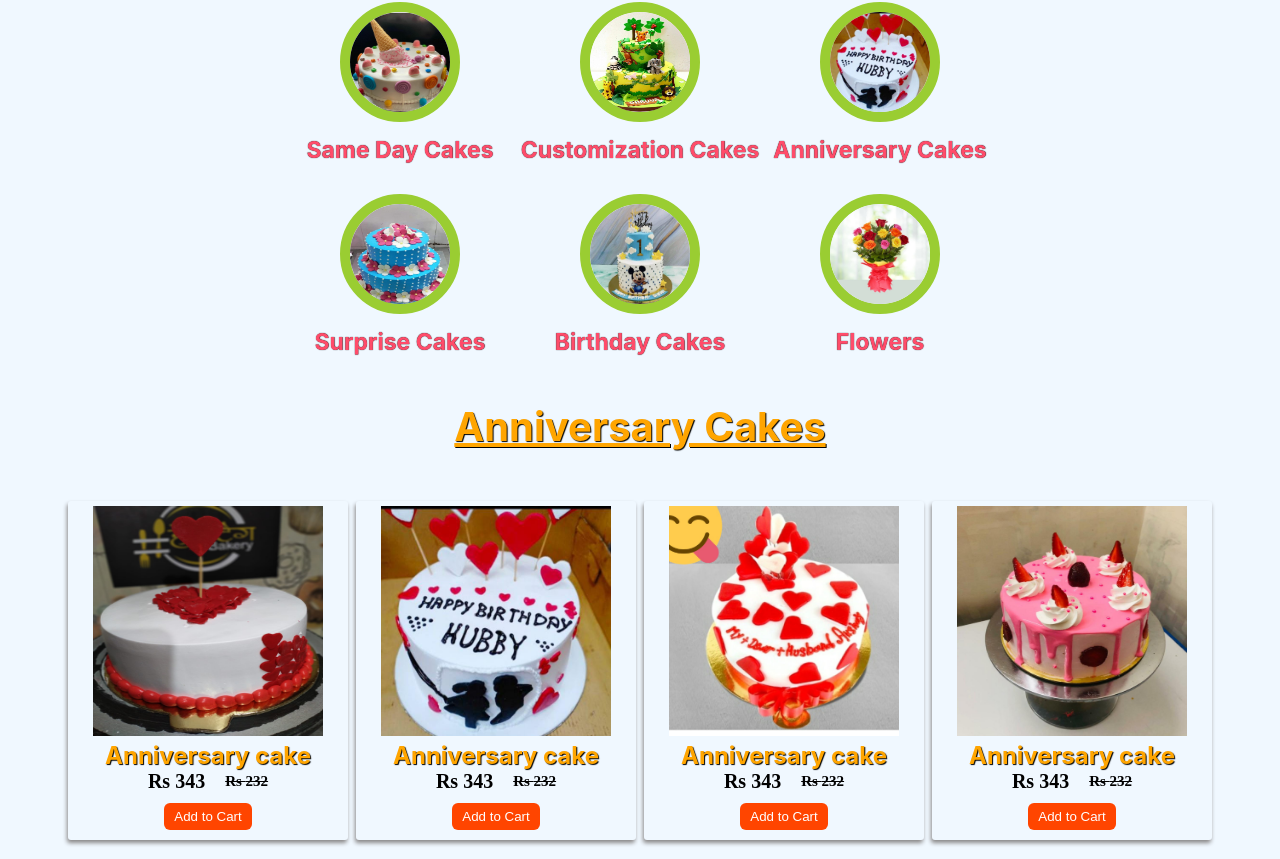
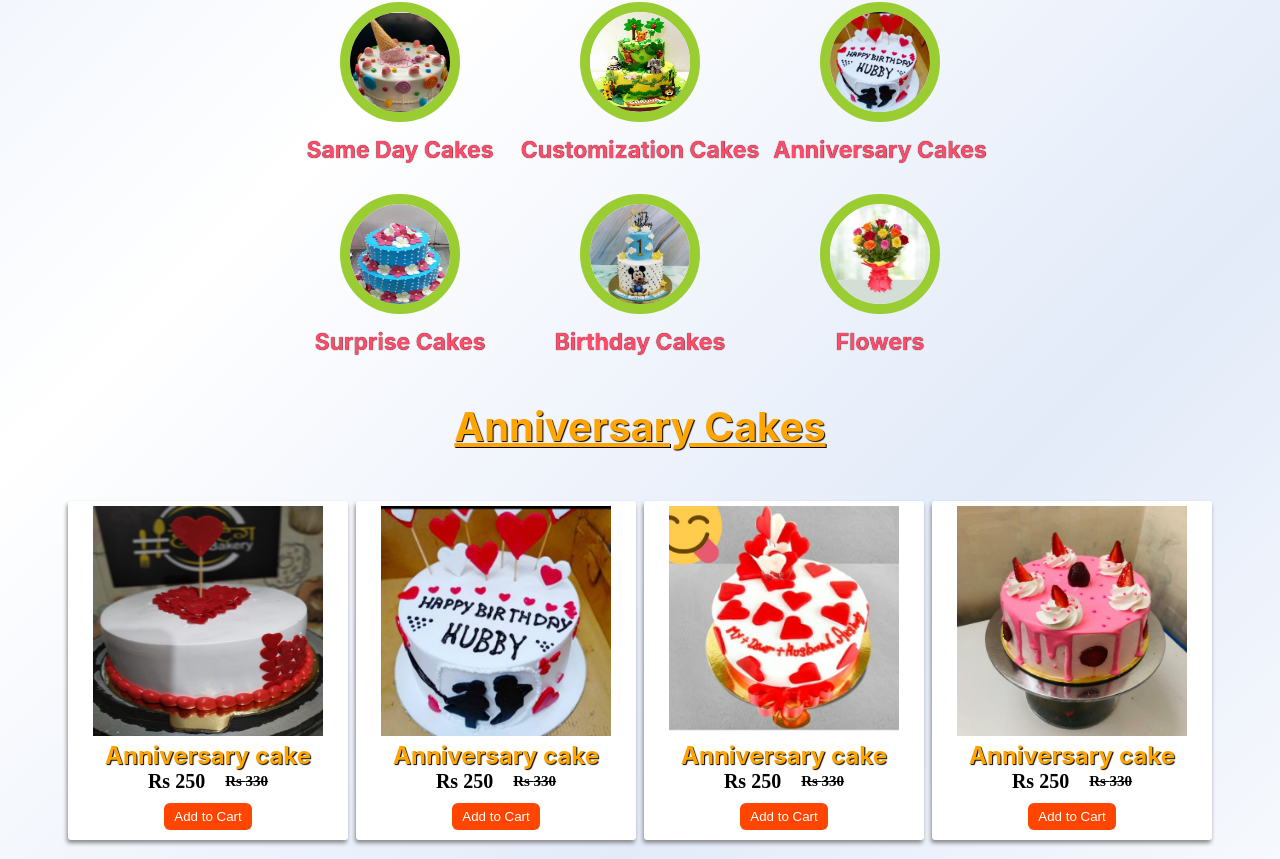
Before and after one commit to ankitsingh2105/HashTag_Bakery, a React (Create React App) app: page /Anniversary in a window 1280 px wide. Shown: the part 861-1720 px from the top of the page. Built offline with nearby package versions, Linux system fonts and the light colour scheme; a web font is replaced by a local one.

Commit message:
completed project

```diff
--- a/src/Components/Files/About Section/Aniversary.jsx
+++ b/src/Components/Files/About Section/Aniversary.jsx
@@ -87,7 +87,7 @@ export default function Anniversary(props) {
                         pdtArray.map((e) => {
                             const { name, images, id } = e;
                             return (
-                                <Cake key={id} name={name} images={images} cut="232" bold="343"
+                                <Cake key={id} name={name} images={images} cut="330" bold="250"
                                     Add_Products={() => newFunction(name, images, id)} />
                             )
                         })
--- a/src/Components/Files/About Section/Birthday.jsx
+++ b/src/Components/Files/About Section/Birthday.jsx
@@ -52,7 +52,7 @@ export default function Anniversary(props) {
                         pdtArray.map((e) => {
                             const { name, images, id } = e;
                             return (
-                                <Cake key={id} name={name} images={images} cut="232" bold="343"
+                                <Cake key={id} name={name} images={images} cut="330" bold="250"
                                     Add_Products={() => newFunction(name, images, id)} />
                             )
                         })
--- a/src/Components/Files/About Section/Customization.jsx
+++ b/src/Components/Files/About Section/Customization.jsx
@@ -106,7 +106,7 @@ export default function SameDay(props) {
                         pdtArray.map((e) => {
                             const { name, images , id } = e;
                             return (
-                                <Cake key ={id} name={name} images={images} cut="232" bold="343"
+                                <Cake key ={id} name={name} images={images} cut="330" bold="250"
                                 Add_Products={()=>newFunction(name , images , id)}  />
                             )
                         })
--- a/src/Components/Files/About Section/Flowers.jsx
+++ b/src/Components/Files/About Section/Flowers.jsx
@@ -71,7 +71,7 @@ export default function Flower(props) {
                         pdtArray.map((e) => {
                             const { name, images, id } = e;
                             return (
-                                <Cake key={id} name={name} images={images} cut="232" bold="343"
+                                <Cake key={id} name={name} images={images} cut="330" bold="250"
                                 Add_Products={()=>newFunction(name , images , id)}  />
                             )
                         })
--- a/src/Components/Files/About Section/Product.css
+++ b/src/Components/Files/About Section/Product.css
@@ -83,6 +83,7 @@ strong {
     margin: 5rem 4px 0px 4px ;
     border-radius: 3px;
     box-shadow: -1px 3px 4px rgb(138, 136, 136);
+    background-color: white;
 }
 
 .unique img {
--- a/src/Components/Files/About Section/SameDay.jsx
+++ b/src/Components/Files/About Section/SameDay.jsx
@@ -77,7 +77,7 @@ export default function SameDay(props) {
                         pdtArray.map((e) => {
                             const { name, images, id } = e;
                             return (
-                                <Cake key={id} name={name} images={images} cut="232" bold="343"
+                                <Cake key={id} name={name} images={images} cut="330" bold="250"
                                     Add_Products={() => newFunction(name, images, id)} />
                             )
                         })
--- a/src/Components/Files/About Section/Surprise.jsx
+++ b/src/Components/Files/About Section/Surprise.jsx
@@ -74,7 +74,7 @@ export default function Surprise(props) {
                         pdtArray.map((e) => {
                             const { name, images, id } = e;
                             return (
-                                <Cake key={id} name={name} images={images} cut="232" bold="343"
+                                <Cake key={id} name={name} images={images} cut="330" bold="250"
                                     Add_Products={() => newFunction(name, images, id)} />
                             )
                         })
--- a/src/Components/Files/Home/Home.jsx
+++ b/src/Components/Files/Home/Home.jsx
@@ -10,8 +10,8 @@ export default function Home() {
                 </div>
                 <div className="items">
                     <li className="list list1">Home</li>
-                    <li className="list">Our Products</li>
-                    <li className="list">Contact</li>
+                    <li  className="list">Our Products</li>
+                    <li className="list"><a href="tel:9650988301">Contact</a></li>
                 </div>
                 <div className="logo2">
                     <img src={homeImage} className='mainImage2' alt="" />
--- a/src/Components/Files/Home/main.css
+++ b/src/Components/Files/Home/main.css
@@ -1,5 +1,5 @@
 body {
-    background-color: aliceblue;
+    background: linear-gradient(135deg, rgba(230, 238, 251, 1) 8%, rgb(255, 255, 255) 29%, rgba(227, 235, 249, 1) 51%, rgb(255, 255, 255) 72%, rgb(212, 247, 245) 94%);
 }
 
 /* todo: navbar section */
@@ -57,6 +57,11 @@ body {
     cursor: pointer;
 }
 
+a {
+    text-decoration: none;
+    color: #AA336A;
+}
+
 /* todo :  main section */
 
 main {
@@ -103,6 +108,7 @@ main img {
     animation-iteration-count: infinite;
     animation-duration: 7s;
 }
+
 @keyframes updown {
     0% {
         transform: translateY(0);
@@ -180,7 +186,8 @@ main img {
     .list1 {
         margin-left: 6px;
     }
-    .items{
+
+    .items {
         width: 102%;
     }
 }
@@ -238,6 +245,7 @@ main img {
         top: 30px;
         box-shadow: 1px 1px 12px black;
     }
+
     .items li {
         margin-left: 0px
     }
```
Also changed, not shown: src/Layout.js (line endings or trailing spaces).
